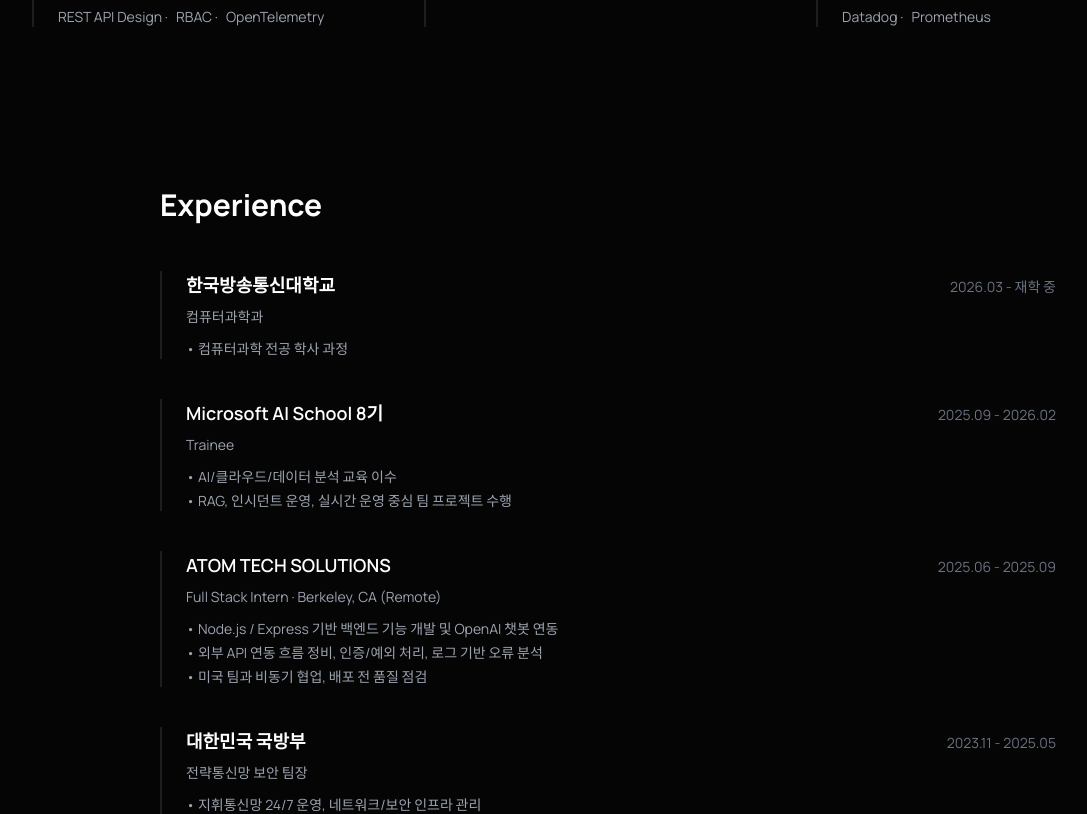
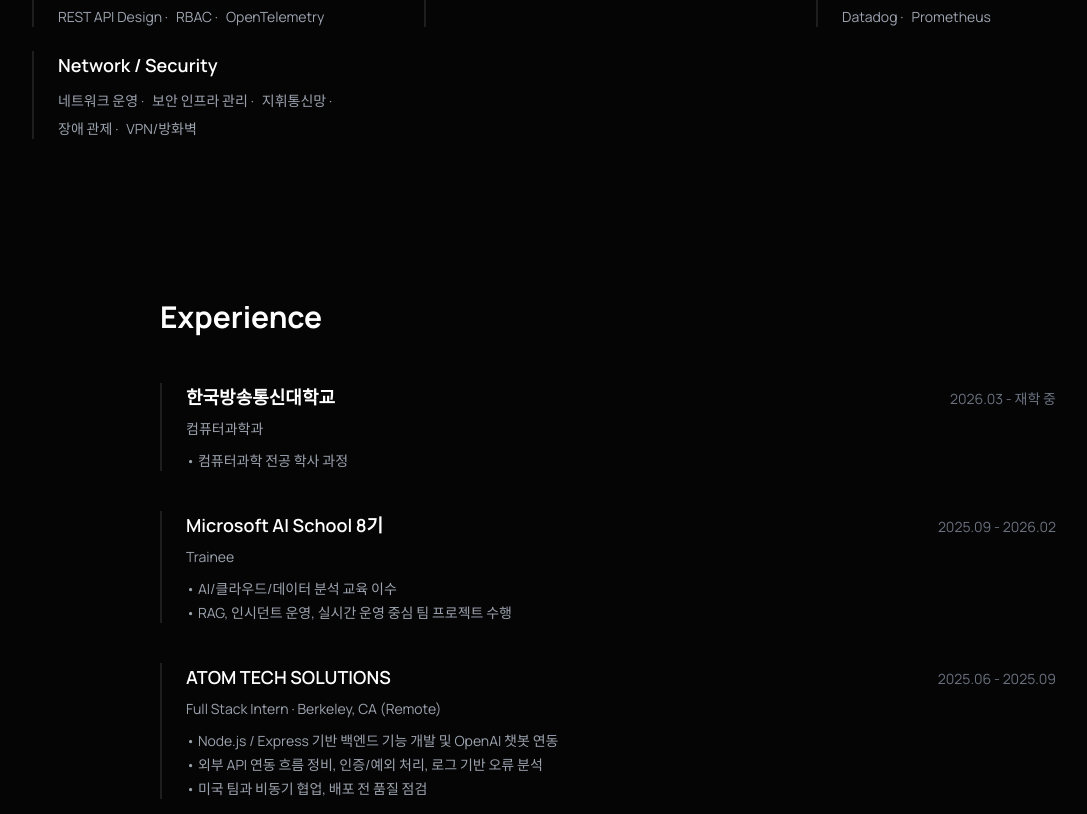
Before and after one commit to KIM3310/doeon-kim-portfolio, a React (Vite) app: page / in a window 1280 px wide. Shown: the part 3583-4397 px from the top of the page, without its empty margins (32-1119 px from the left). Built offline with nearby package versions, Linux system fonts and the light colour scheme.

Commit message:
fix: 팀장→분대장, add Network/Security skill category

```diff
--- a/constants.ts
+++ b/constants.ts
@@ -233,6 +233,7 @@ export const SKILLS: SkillCategory[] = [
   { category: 'Backend', skills: ['Python (FastAPI)', 'TypeScript (Node.js/Express)', 'REST API Design', 'RBAC', 'OpenTelemetry'] },
   { category: 'Frontend', skills: ['React', 'Next.js', 'Tailwind CSS', 'Vite', 'SwiftUI'] },
   { category: 'DevOps', skills: ['CI/CD (GitHub Actions)', 'Docker', 'Kubernetes', 'Datadog', 'Prometheus'] },
+  { category: 'Network / Security', skills: ['네트워크 운영', '보안 인프라 관리', '지휘통신망', '장애 관제', 'VPN/방화벽'] },
 ];
 
 export const EXPERIENCE: Experience[] = [
@@ -261,7 +262,7 @@ export const EXPERIENCE: Experience[] = [
   },
   {
     company: '대한민국 국방부',
-    role: '전략통신망 보안 팀장',
+    role: '전략통신망 보안 분대장',
     period: '2023.11 - 2025.05',
     description: ['지휘통신망 24/7 운영, 네트워크/보안 인프라 관리', '분대장 팀 운영 및 장애 대응'],
   },
```
